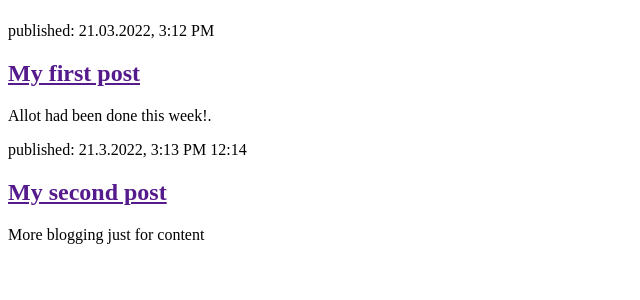
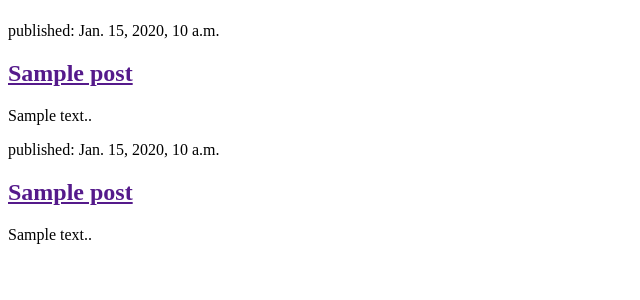
Before and after one commit to BMQAacademy/my-first-blog, a Django app: page / in a window 1280 px wide. Shown: the part 58-358 px from the top of the page, without its empty margins (0-640 px from the left). Run offline with Django 3.2, Linux system fonts and the light colour scheme; tables that the repository leaves empty hold one stand-in row (values such as "Sample post").

Commit message:
modified templates to display posts from database

```diff
--- a/blog/templates/blog/post_list.html
+++ b/blog/templates/blog/post_list.html
@@ -8,16 +8,20 @@
             <h1><a href="/">Django Blog</a></h1>
         </header>
 
+    {% for post in posts %}
         <article>
-            <time>published: 21.03.2022, 3:12 PM</time>
-            <h2><a href="">My first post</a></h2>
-            <p>Allot had been done this week!.</p>
+            <time>published: {{ post.published_date }}</time>
+            <h2><a href="">{{ post.title }}</a></h2>
+            <p>{{ post.text|linebreaksbr }}.</p>
         </article>
+    {% endfor %}
 
+    {% for post in posts %}
         <article>
-            <time>published: 21.3.2022, 3:13 PM 12:14</time>
-            <h2><a href="">My second post</a></h2>
-            <p>More blogging just for content</p>
+        <time>published: {{ post.published_date }}</time>
+        <h2><a href="">{{ post.title }}</a></h2>
+        <p>{{ post.text|linebreaksbr }}.</p>
         </article>
+    {% endfor %}
     </body>
 </html>
--- a/blog/views.py
+++ b/blog/views.py
@@ -1,6 +1,10 @@
 from django.shortcuts import render
+from .models import Post
+from django.utils import timezone
+
 
 # Create your views here.
 
 def post_list(request):
-    return render(request, 'blog/post_list.html', {})
+    posts = Post.objects.filter(published_date__lte=timezone.now()).order_by('published_date')
+    return render(request, 'blog/post_list.html', {'posts': posts})
```
